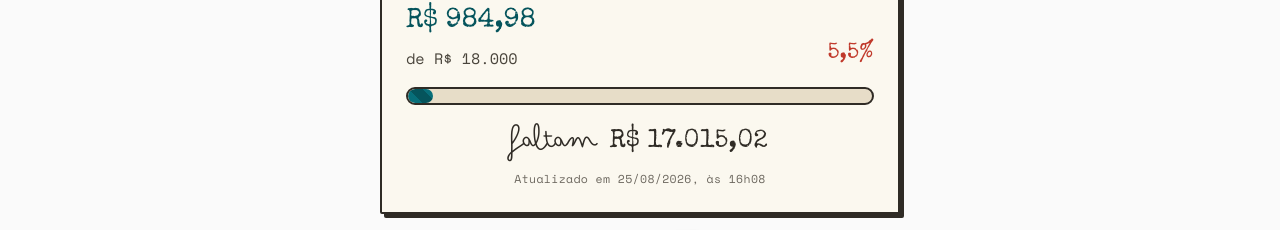
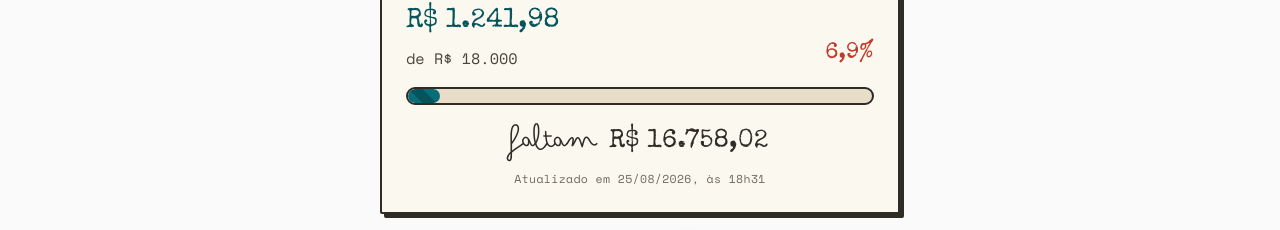
Before and after one commit to miborim/vakinha, a React (Vite) app: page / in a window 1280 px wide. Shown: the part 3895-4125 px from the top of the page. Built offline with nearby package versions, Linux system fonts and the light colour scheme.

Commit message:
Atualiza arrecadacao: R$ 984,98 -> R$ 1.241,98 (25/08/2026, às 18h31)

```diff
--- a/src/data/campaign.js
+++ b/src/data/campaign.js
@@ -4,8 +4,8 @@ export const campaign = {
   destino: "ECE — École d'ingénieurs, Paris",
   curso: "Master em AI for Business Transformation",
   meta: 18000, // R$
-  arrecadado: 984.98, // R$ — atualize conforme as doações chegarem
-  atualizadoEm: "25/08/2026, às 16h08", // data da última atualização do valor arrecadado
+  arrecadado: 1241.98, // R$ — atualize conforme as doações chegarem
+  atualizadoEm: "25/08/2026, às 18h31", // data da última atualização do valor arrecadado
   moeda: "BRL",
   // Link de doação (ex: vaquinha, PIX, etc.) — adicione quando tiver
   linkDoacao: "#doar",
```
